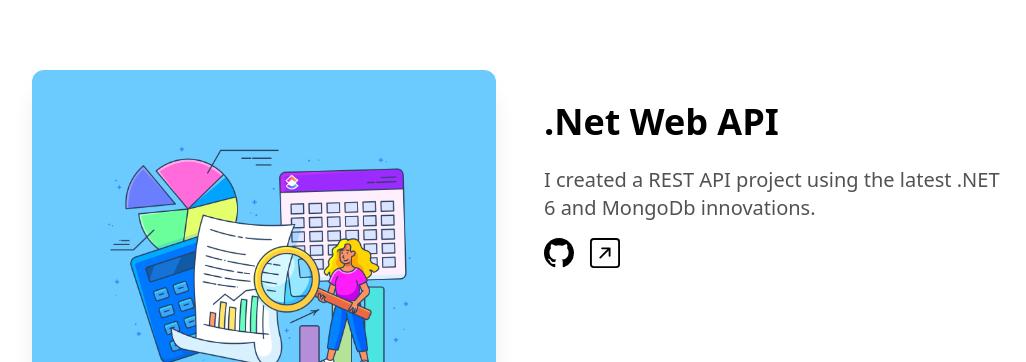
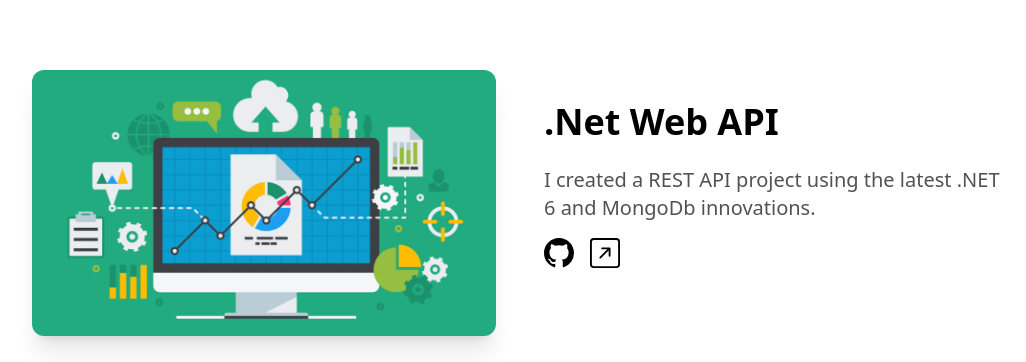
Before and after one commit to anh-nguyen20899/zoey-porfolio, a Next.js app: page / in a window 1280 px wide. Shown: the part 2438-2800 px from the top of the page, without its empty margins (120-1146 px from the left). Built offline with nearby package versions, Linux system fonts and the light colour scheme.

Commit message:
Update projects section and add resources

```diff
--- a/components/HeroSection.tsx
+++ b/components/HeroSection.tsx
@@ -25,7 +25,7 @@ const HeroSection = () => {
             <span className="font-semibold text-teal-600">
               Software Engineer{" "}
             </span>
-            based in Sydney, NSW. I have 2 years experience working as a front-end developer with VueJS, Angular 8+, Angular JS and ReactJS projects
+            based in Sydney, NSW. I have 2 years experience working as a web developer with .Net MVC, Java, VueJS, Angular 8+, and ReactJS projects
           </p>
           <Link
             to="projects"
--- a/components/ProjectsSection.tsx
+++ b/components/ProjectsSection.tsx
@@ -9,21 +9,21 @@ const projects = [
     name: "LearnIt Platform",
     description:
       "This platform is a web app that keeps track of lessons progress",
-    image: "static/img/learnIt.png",
+    image: "/learnIt.png",
     github: "https://github.com/anh-nguyen20899/learning-mern-project",
     link: "https://sparkly-piroshki-ab82fb.netlify.app/login",
   },
   {
     name: ".Net Web API",
     description: "I created a REST API project using the latest .NET 6 and MongoDb innovations.",
-    image: "static/img/float-project-management.png",
-    github: "https://github.com/anh-nguyen20899/store_items",
-    link: "https://github.com/anh-nguyen20899/web-mvc",
+    image: "/aspnet.jpg",
+    github: "https://github.com/anh-nguyen20899/webapi-dotnet",
+    link: "https://github.com/anh-nguyen20899/webapi-dotnet",
   },
   {
     name: "ASP.Net Web MVC for Employees Management",
     description: "Platform allows admistrator to perform CRUD operation on their employees system",
-    image: "static/img/float-project-management.png",
+    image: "/float-project-management.png",
     github: "https://github.com/anh-nguyen20899/web-mvc",
     link: "https://github.com/anh-nguyen20899/web-mvc",
   },
@@ -38,13 +38,15 @@ const ProjectsSection = () => {
       </h1>
 
       <div className="flex flex-col space-y-28">
-      <div key="p1">
+      {projects.map((project, idx) => {
+          return (
+            <div key={idx}>
               <SlideUp offset="-300px 0px -300px 0px">
                 <div className="flex flex-col  animate-slideUpCubiBezier animation-delay-2 md:flex-row md:space-x-12">
                   <div className=" md:w-1/2">
-                    <Link href={projects[0].link}>
+                    <Link href={project.link}>
                       <Image
-                        src={`/${projects[0].image}`}
+                        src={project.image}
                         alt=""
                         width={1000}
                         height={1000}
@@ -53,18 +55,18 @@ const ProjectsSection = () => {
                     </Link>
                   </div>
                   <div className="mt-8 md:w-1/2">
-                    <h1 className="text-4xl font-bold mb-6">{projects[0].name}</h1>
+                    <h1 className="text-4xl font-bold mb-6">{project.name}</h1>
                     <p className="text-xl leading-7 mb-4 text-neutral-600 dark:text-neutral-400">
-                      {projects[0].description}
+                      {project.description}
                     </p>
                     <div className="flex flex-row align-bottom space-x-4">
-                      <Link href={projects[0].github} target="_blank">
+                      <Link href={project.github} target="_blank">
                         <BsGithub
                           size={30}
                           className="hover:-translate-y-1 transition-transform cursor-pointer"
                         />
                       </Link>
-                      <Link href={projects[0].link} target="_blank">
+                      <Link href={project.link} target="_blank">
                         <BsArrowUpRightSquare
                           size={30}
                           className="hover:-translate-y-1 transition-transform cursor-pointer"
@@ -75,43 +77,8 @@ const ProjectsSection = () => {
                 </div>
               </SlideUp>
             </div>
-            <div key="p2">
-              <SlideUp offset="-300px 0px -300px 0px">
-                <div className="flex flex-col  animate-slideUpCubiBezier animation-delay-2 md:flex-row md:space-x-12">
-                  <div className=" md:w-1/2">
-                    <Link href={projects[1].link}>
-                      <Image
-                        src={`/${projects[1].image}`}
-                        alt=""
-                        width={1000}
-                        height={1000}
-                        className="rounded-xl shadow-xl hover:opacity-70"
-                      />
-                    </Link>
-                  </div>
-                  <div className="mt-8 md:w-1/2">
-                    <h1 className="text-4xl font-bold mb-6">{projects[1].name}</h1>
-                    <p className="text-xl leading-7 mb-4 text-neutral-600 dark:text-neutral-400">
-                      {projects[1].description}
-                    </p>
-                    <div className="flex flex-row align-bottom space-x-4">
-                      <Link href={projects[1].github} target="_blank">
-                        <BsGithub
-                          size={30}
-                          className="hover:-translate-y-1 transition-transform cursor-pointer"
-                        />
-                      </Link>
-                      <Link href={projects[1].link} target="_blank">
-                        <BsArrowUpRightSquare
-                          size={30}
-                          className="hover:-translate-y-1 transition-transform cursor-pointer"
-                        />
-                      </Link>
-                    </div>
-                  </div>
-                </div>
-              </SlideUp>
-            </div>
+          )
+        })}
       </div>
     </section>
   )
```
Also changed, not shown: public/aspnet.jpg (added).
